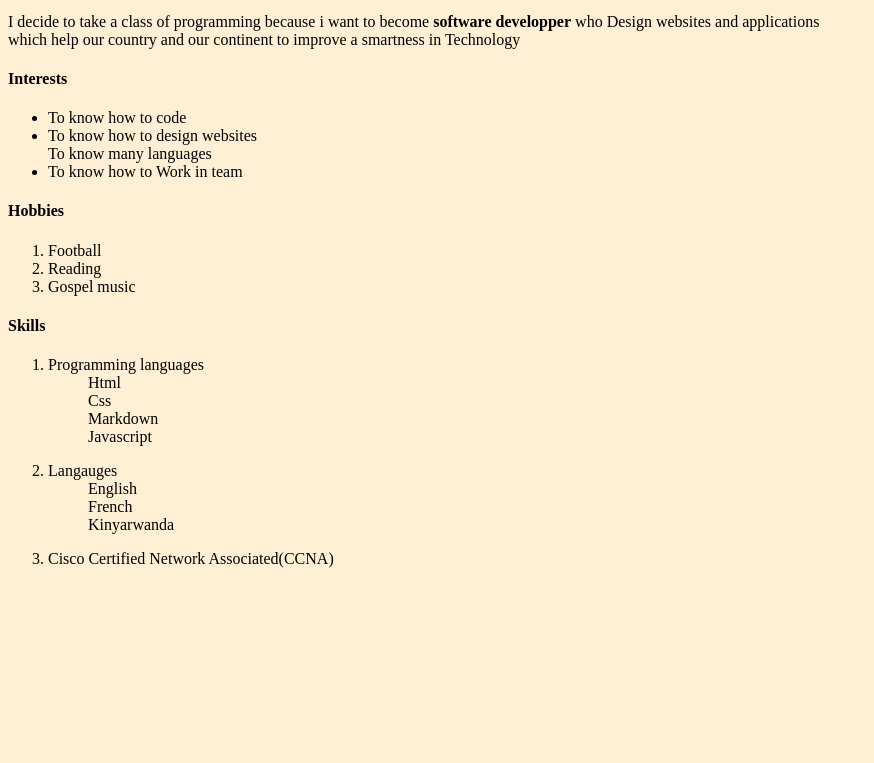
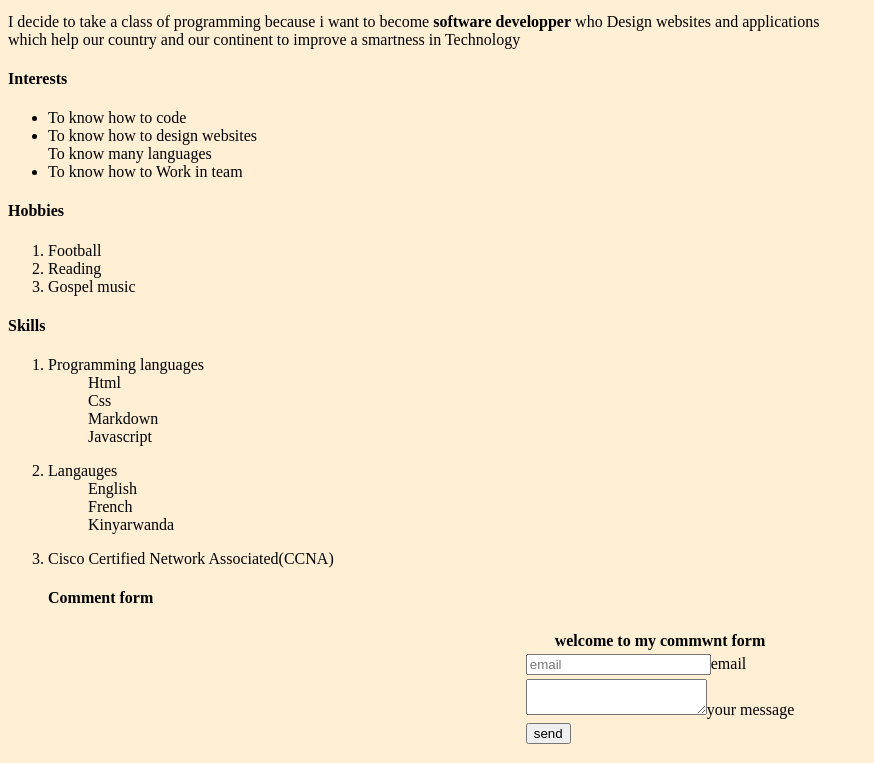
Before and after one commit to omukankurunziza/portfolio, a plain HTML site: page index.html in a window 1280 px wide. Shown: the part 1474-2237 px from the top of the page, without its empty margins (0-874 px from the left). Before the commit the page ends 2058 px from the top, so only its background shows below. Drawn offline with Linux system fonts and the light colour scheme.

Commit message:
Add comment form

```diff
--- a/index.html
+++ b/index.html
@@ -6,7 +6,7 @@
 
     </head>
     <body>
-        <h1><span style="color:rgb(0, 17, 255)">Mukankurunziza opportunee</span></h1>
+        <h1><span style="color:rgb(0, 17, 255)">Mukankurunziza Opportunee</span></h1>
         <img src=" images/opportunee.JPG" alt ="my picture">
 
         <div class="project">
@@ -105,6 +105,15 @@
                         </dl>
                     </li>
                     <li>Cisco Certified Network Associated(CCNA)</li>
+                    <h4>Comment form</h4>
+                    <form>
+                        <table align="center" border="0.2">
+                            <tr><th colspan="2">welcome to my commwnt form</th></tr>
+                            <tr><td><input type="text" name="email" placeholder="email">email</td></tr>
+                            <tr><td><textarea></textarea>your message</td></tr>
+                            <tr><td><input type="submit" value="send"></td></tr>
+                        </table>
+                    </form>
                 </ol>
             </div>
         </div>
```
